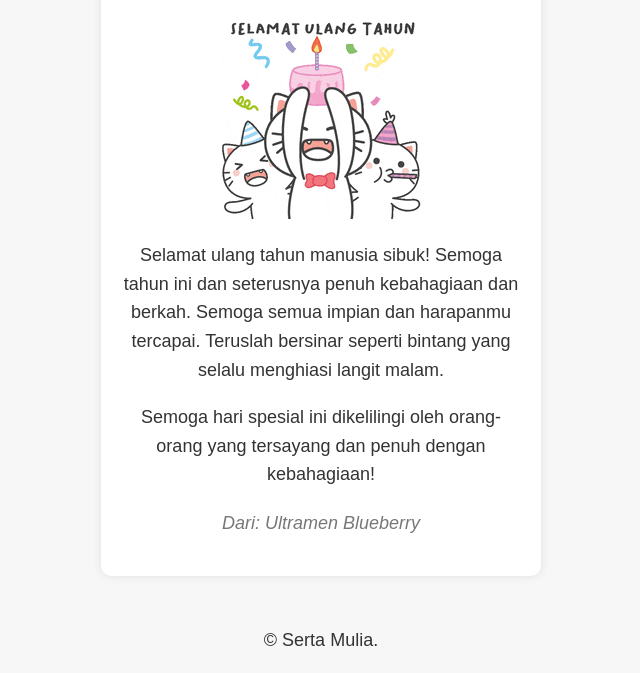
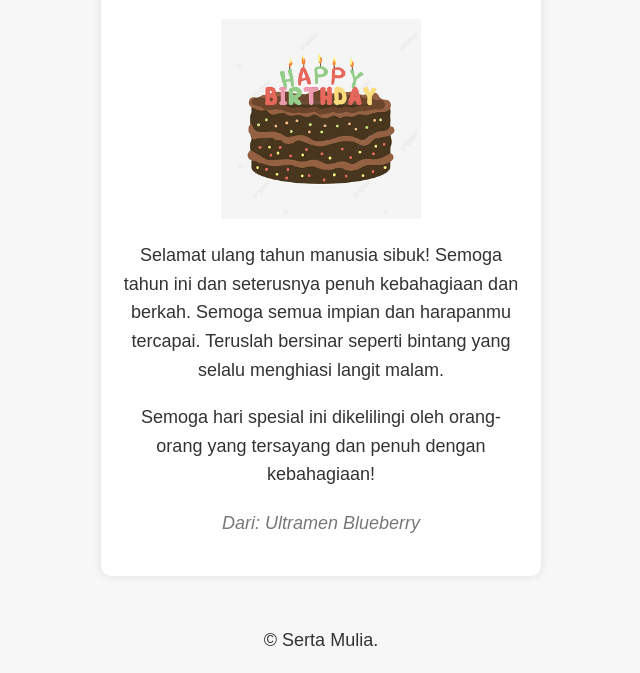
Before and after one commit to en1chi/surprise, a plain HTML site: page index.html in a window 1280 px wide. Shown: the part 131-804 px from the top of the page, without its empty margins (319-959 px from the left). Drawn offline with Linux system fonts and the light colour scheme.

Commit message:
Update index.html

```diff
--- a/index.html
+++ b/index.html
@@ -43,7 +43,7 @@
 <body>
     <div class="card">
         <h1>HAPPY BIRTHDAY!</h1>
-        <img src="cake.gif" alt="Birthday Cake" width="200">
+        <img src="cake.jpg" alt="Birthday Cake" width="200">
         <p>Selamat ulang tahun manusia sibuk! Semoga tahun ini dan seterusnya penuh kebahagiaan dan berkah. Semoga semua impian dan harapanmu tercapai. Teruslah bersinar seperti bintang yang selalu menghiasi langit malam.</p>
         <p>Semoga hari spesial ini dikelilingi oleh orang-orang yang tersayang dan penuh dengan kebahagiaan!</p>
         <p class="signature">Dari: Ultramen Blueberry</p>
```
